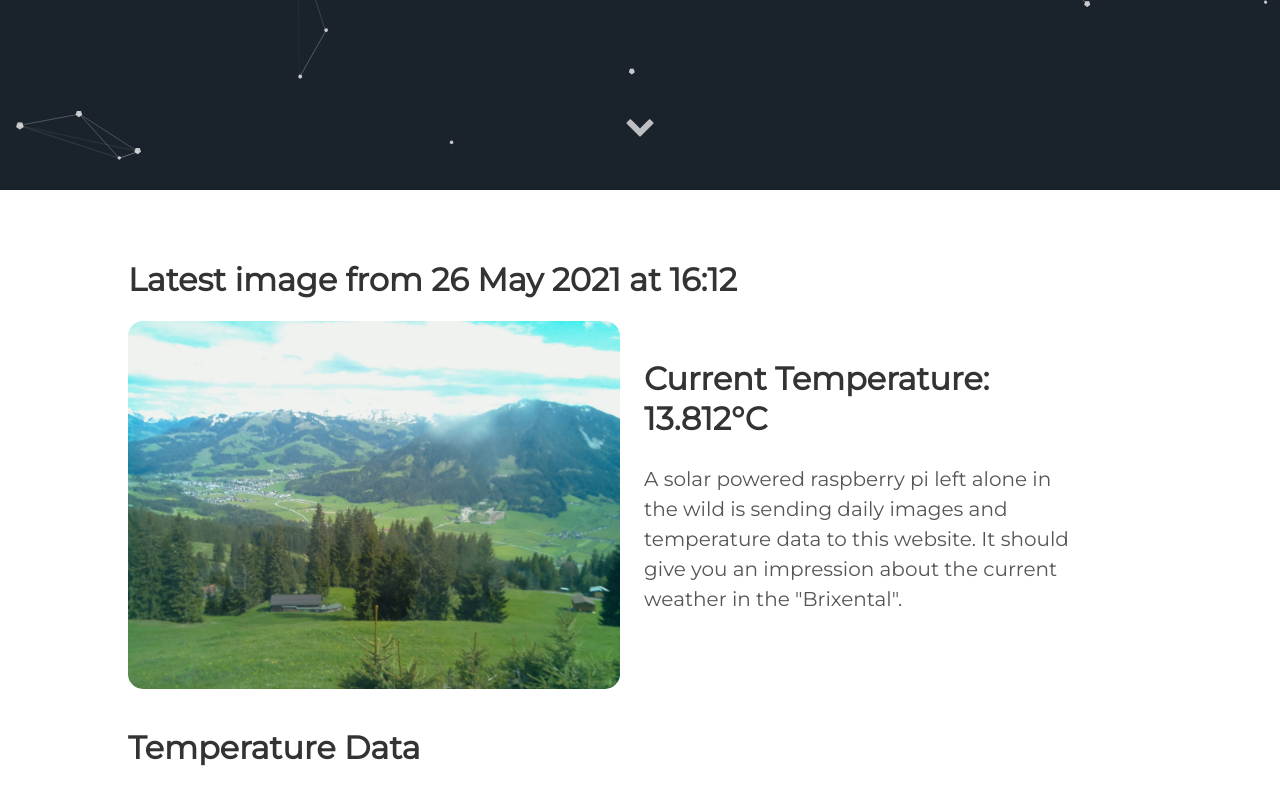
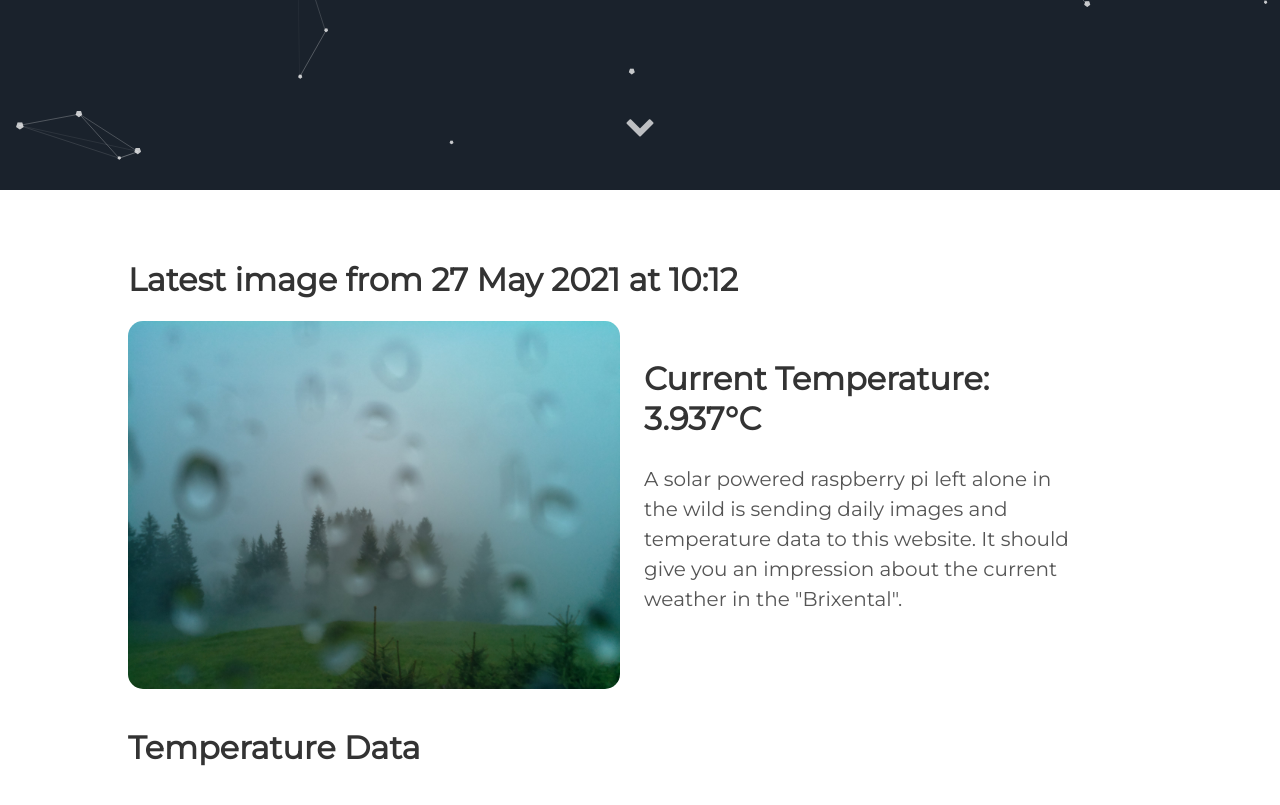
Before and after one commit to vektorious/vektorious.github.io, a Jekyll site: the page built from resources/huette.md, in a window 1280 px wide and 900 px high, scrolled down 710 px. Shown: the top 805 px of the window. Built offline with Jekyll 4.4.1, drawn with Linux system fonts in a browser that asks for light colours.

Commit message:
I'm a bot beep boop

```diff
--- a/resources/huette.md
+++ b/resources/huette.md
@@ -6,13 +6,13 @@ image: '/assets/img/'
 description: 'Live image from the Austrian alps'
 twitter_text: ' '
 ---
-## Latest image from 26 May 2021 at 16:12
+## Latest image from 27 May 2021 at 10:12
 <div class="huette">
   <div class="huette-image">
     <img src="{{ "/assets/img/huette.jpg" | prepend: site.baseurl }}">
   </div>
   <div class="huette-text">
-        <h2>Current Temperature: 13.812°C</h2>
+        <h2>Current Temperature: 3.937°C</h2>
         <p>A solar powered raspberry pi left alone in the wild is sending daily images and temperature data to this website. It should give you an impression about the current weather in the "Brixental".</p>
 
   </div>
```
Also changed, not shown: rpi-script/2021-05-27_101117.txt (renamed from rpi-script/2021-05-26_161114.txt, +5 -6 lines), rpi-script/huette.md (+2 -2 lines), assets/img/huette.jpg, assets/img/temp_plot.png, rpi-script/temp_plot.png, 1 other file.
